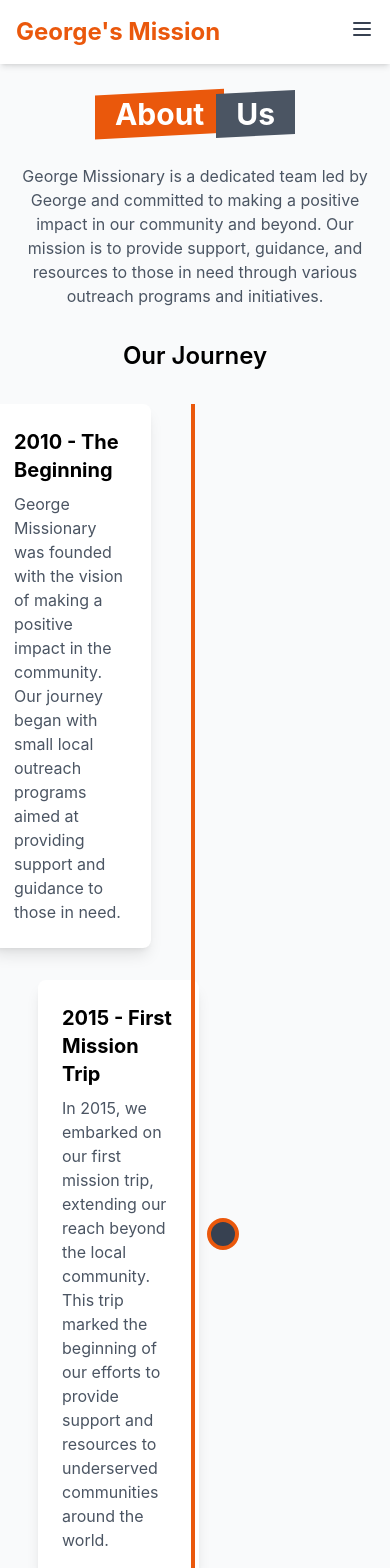
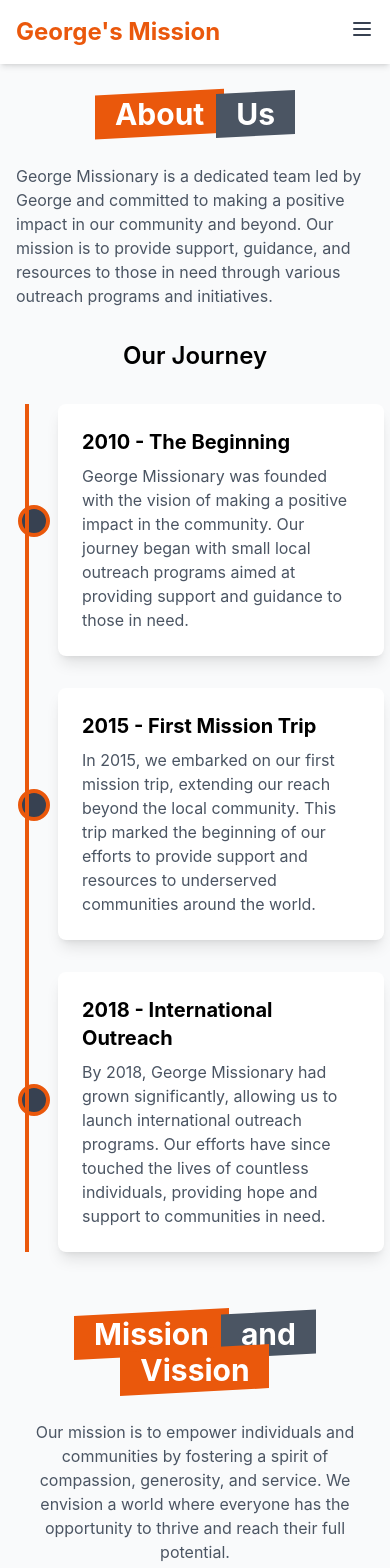
Before and after one commit to mwasobaddy/george-missions, a React (Create React App) app: page /about in a window 390 px wide. Shown: the top 1568 px of the page. Built offline with nearby package versions, Linux system fonts and the light colour scheme.

Commit message:
- Added the donate href to the donation cards - Added GSAP on view animation on src\component\AboutUs.jsx

```diff
--- a/src/component/AboutUs.jsx
+++ b/src/component/AboutUs.jsx
@@ -1,51 +1,100 @@
 import React, { useEffect, useRef } from 'react';
-import gsap from 'gsap';
-import { Gift, Plus } from 'lucide-react';
+import gsap, { Bounce } from 'gsap';
+import { ScrollTrigger } from 'gsap/ScrollTrigger';
+
+gsap.registerPlugin(ScrollTrigger);
 
 // AboutUs Section
 
 const AboutUs = () => {
-    const aboutUsRef = useRef(null);
+    const titleRef = useRef([]);
+    const paragraphRef = useRef(null);
+    const uniqueMilestonesRef = useRef(null);
     const milestonesRef = useRef([]);
 
     useEffect(() => {
-        if (aboutUsRef.current) {
-            gsap.fromTo(aboutUsRef.current,
-                { opacity: 0, y: 50 },
-                { opacity: 1, y: 0, duration: 1 }
-            );
+        const observerOptions = {
+            root: null, // Observe within the viewport
+            threshold: 0.2, // Trigger animation when 20% of element is visible
+        };
+
+        const handleIntersection = (entries, observer) => {
+            entries.forEach((entry) => {
+                if (entry.isIntersecting) {
+                    gsap.to(entry.target, {
+                        opacity: 1,
+                        y: 0,
+                        x: 0,
+                        duration: 1.5,
+                        ease: Bounce.easeOut,
+                    });
                 } else {
-            console.error('AboutUs element not found');
+                    const axis = entry.target.dataset.axis;
+                    gsap.to(entry.target, {
+                        opacity: 0,
+                        y: axis === 'y' ? 50 : 0,
+                        x: axis === 'x' ? 50 : 0,
+                        duration: 1.5,
+                        ease: "power3.out",
+                    });
+                }
+            });
+        };
+
+        const observer = new IntersectionObserver(handleIntersection, observerOptions);
+
+        // Observe Title Elements
+        titleRef.current.forEach((title) => {
+            if (title) {
+                gsap.set(title, { opacity: 0, y: 50 });
+                observer.observe(title);
+            }
+        });
+
+        // Observe Paragraph
+        if (paragraphRef.current) {
+            gsap.set(paragraphRef.current, { opacity: 0, x: 50 });
+            observer.observe(paragraphRef.current);
         }
 
-        // milestonesRef.current.forEach((milestone, index) => {
-        //     gsap.fromTo(milestone,
-        //         { opacity: 0, x: -50 },
-        //         { opacity: 1, x: 0, duration: 1, delay: index * 0.5 }
-        //     );
-        // });
+        // Observe Unique Milestones on medium and above screens
+        if (uniqueMilestonesRef.current) {
+            gsap.set(uniqueMilestonesRef.current, { opacity:0, x:-50 });
+            observer.observe(uniqueMilestonesRef.current);
+        }
+
+        // Observe Milestones
+        milestonesRef.current.forEach((milestone) => {
+            if (milestone) {
+                gsap.set(milestone, { opacity: 0, x: 50 });
+                observer.observe(milestone);
+            }
+        });
+
+        return () => observer.disconnect(); // Cleanup observer on unmount
     }, []);
 
     return (
-        <section ref={aboutUsRef} className="mb-16">
-            <h2 className="text-3xl font-bold text-center mb-8 after">
-                <span class="px-4 before:block before:absolute before:-inset-1 before:-skew-y-3 before:bg-orange-600 relative inline-block">
-                    <span class="relative text-white">About</span>
+        <section className="mb-16">
+            <h2 ref={el => titleRef.current[0] = el} className="text-3xl font-bold text-center mb-8 after">
+                <span className="px-4 before:block before:absolute before:-inset-1 before:-skew-y-3 before:bg-orange-600 relative inline-block">
+                    <span className="relative text-white">About</span>
                 </span>
-                <span class="px-4 before:block before:absolute before:-inset-1 before:-skew-y-3 before:bg-gray-600 relative inline-block">
-                    <span class="relative text-white">Us</span>
+                <span className="px-4 before:block before:absolute before:-inset-1 before:-skew-y-3 before:bg-gray-600 relative inline-block">
+                    <span className="relative text-white">Us</span>
                 </span>
             </h2>
-            <p className="text-gray-600 text-center mb-8">
+            <p ref={paragraphRef} data-axis="x" className="text-gray-600 text-left mb-8">
                 George Missionary is a dedicated team led by George and committed to making a positive impact in our community and beyond. Our mission is to provide support, guidance, and resources to those in need through various outreach programs and initiatives.
             </p>
             <div className="roadmap">
-                <h3 className="text-2xl font-semibold text-center mb-8">Our Journey</h3>
+                <h3 ref={el => titleRef.current[1] = el} className="text-2xl font-semibold text-center mb-8" data-axis="y">Our Journey</h3>
                 <div className="
                     flex
                     flex-col
                     relative
                     space-y-8
+                    px-4
                     after:content-['']
                     after:border-r-4
                     after:border-orange-600
@@ -55,9 +104,12 @@ const AboutUs = () => {
                     after:right-0
                     after:bottom-0
                     after:w-1
-                    after:right-[50%]"
+                    after:md:left-[50%]
+                    after:left-[2.4%]"
                 >
-                    <div ref={el => milestonesRef.current[0] = el} className="relative milestone bg-white p-6 rounded-lg shadow-lg w-[45%] align-self-end right-[26px]
+                    <div className="flex items-end justify-between">
+                        <div className="w-[50%] hidden md:block"></div>
+                        <div ref={el => milestonesRef.current[0] = el} data-axis="x" className="relative milestone bg-white p-6 rounded-lg shadow-lg w-full md:w-[50%] left-[26px]
                             before:content-['']
                             after:absolute
                             after:top-[40%]
@@ -72,7 +124,9 @@ const AboutUs = () => {
                             <h4 className="text-xl font-bold mb-2">2010 - The Beginning</h4>
                             <p className="text-gray-600">George Missionary was founded with the vision of making a positive impact in the community. Our journey began with small local outreach programs aimed at providing support and guidance to those in need.</p>
                         </div>
-                    <div ref={el => milestonesRef.current[1] = el} className="relative milestone bg-white p-6 rounded-lg shadow-lg w-[45%] -right-[22px]
+                    </div>
+                    <div className="hidden md:block items-end justify-between">
+                        <div ref={uniqueMilestonesRef} data-axis="x" className="relative milestone bg-white p-6 rounded-lg shadow-lg w-full md:w-[50%] -left-[22px]
                             before:content-['']
                             after:absolute
                             after:top-[40%]
@@ -87,7 +141,29 @@ const AboutUs = () => {
                             <h4 className="text-xl font-bold mb-2">2015 - First Mission Trip</h4>
                             <p className="text-gray-600">In 2015, we embarked on our first mission trip, extending our reach beyond the local community. This trip marked the beginning of our efforts to provide support and resources to underserved communities around the world.</p>
                         </div>
-                    <div ref={el => milestonesRef.current[2] = el} className="relative milestone bg-white p-6 rounded-lg shadow-lg w-[45%] align-self-end right-[26px]
+                        <div className="w-[50%] hidden md:block"></div>
+                    </div>
+                    <div className="block md:hidden items-end justify-between">
+                        <div className="w-[50%] hidden md:block"></div>
+                        <div ref={el => milestonesRef.current[1] = el} data-axis="x" className="relative milestone bg-white p-6 rounded-lg shadow-lg w-full md:w-[50%] left-[26px]
+                            before:content-['']
+                            after:absolute
+                            after:top-[40%]
+                            after:-left-10
+                            after:w-8
+                            after:h-8
+                            after:bg-gray-700
+                            after:border-4
+                            after:border-orange-600
+                            after:rounded-full"
+                        >
+                            <h4 className="text-xl font-bold mb-2">2015 - First Mission Trip</h4>
+                            <p className="text-gray-600">In 2015, we embarked on our first mission trip, extending our reach beyond the local community. This trip marked the beginning of our efforts to provide support and resources to underserved communities around the world.</p>
+                        </div>
+                    </div>
+                     <div className="flex items-end justify-between">
+                        <div className="w-[50%] hidden md:block"></div>
+                        <div ref={el => milestonesRef.current[3] = el} data-axis="x" className="relative milestone bg-white p-6 rounded-lg shadow-lg w-full md:w-[50%] left-[26px]
                             before:content-['']
                             after:absolute
                             after:top-[40%]
@@ -104,6 +180,7 @@ const AboutUs = () => {
                         </div>
                     </div>
                 </div>
+            </div>
         </section>
     );
 };
--- a/src/component/DonationHighlights.jsx
+++ b/src/component/DonationHighlights.jsx
@@ -40,7 +40,7 @@ const DonationHighlights = () => {
                 </div>
                 <div className="grid grid-cols-1 md:grid-cols-3 gap-8">
 
-                    <div className="bg-orange-600 p-8 rounded-lg text-center shadow-lg">
+                    <a href="/donate" className="bg-orange-600 p-8 rounded-lg text-center shadow-lg">
                         <div className="flex flex-col items-center mb-4">
                             <Plus className="w-12 h-12 text-gray-50 border border-dashed border-gray-50 rounded-2xl" />
                             <div className="text-3xl font-bold text-gray-50">Enter Custom Amount</div>
@@ -52,7 +52,7 @@ const DonationHighlights = () => {
                         <button className="mt-6 w-fit bg-gray-50 text-orange-600 px-6 py-2 rounded-full hover:bg-gray-100">
                             Donate Now
                         </button>
-                    </div>
+                    </a>
                     {[
                         { amount: "25", description: "Provides Food and Biles for a family" },
                         { amount: "50", description: "Funds missionary training" },
@@ -66,9 +66,9 @@ const DonationHighlights = () => {
                             </div>
                             <div className="text-3xl font-bold text-orange-600">${item.amount}</div>
                             <p className="mt-2 text-gray-600">{item.description}</p>
-                            <button className="mt-6 w-fit bg-orange-600 text-white px-6 py-2 rounded-full hover:bg-orange-700">
+                            <a href="/donate" className="mt-6 w-fit bg-orange-600 text-white px-6 py-2 rounded-full hover:bg-orange-700">
                                 Donate Now
-                            </button>
+                            </a>
                         </div>
                     ))}
                 </div>
```
Lines whose indentation alone changed are shown as unchanged.
